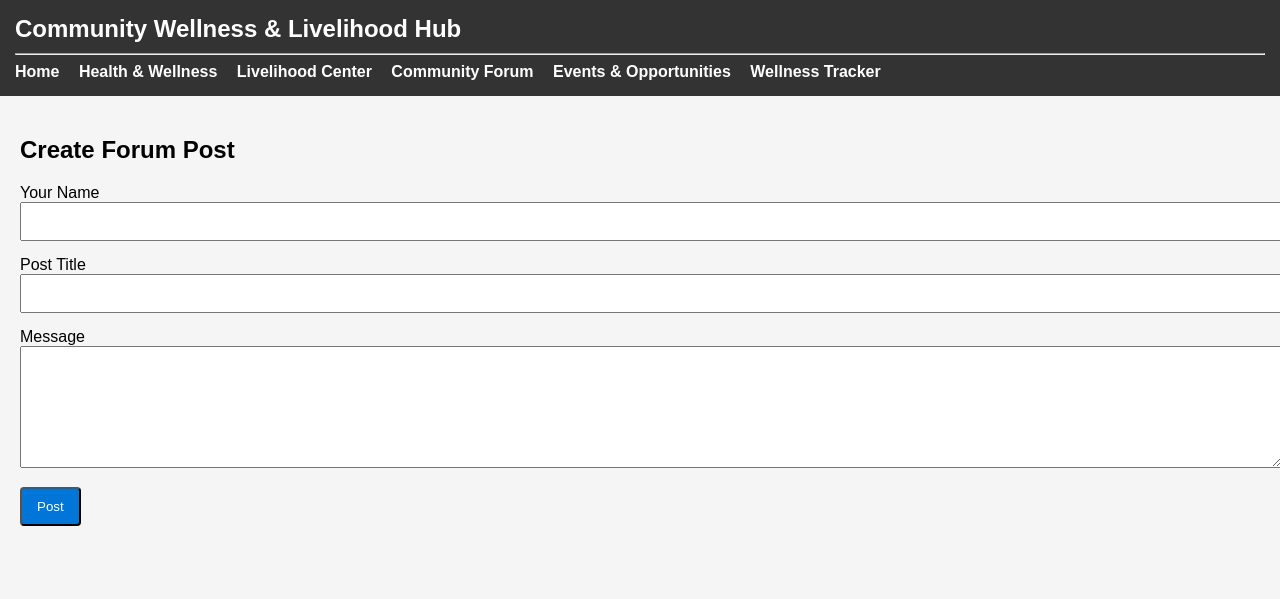
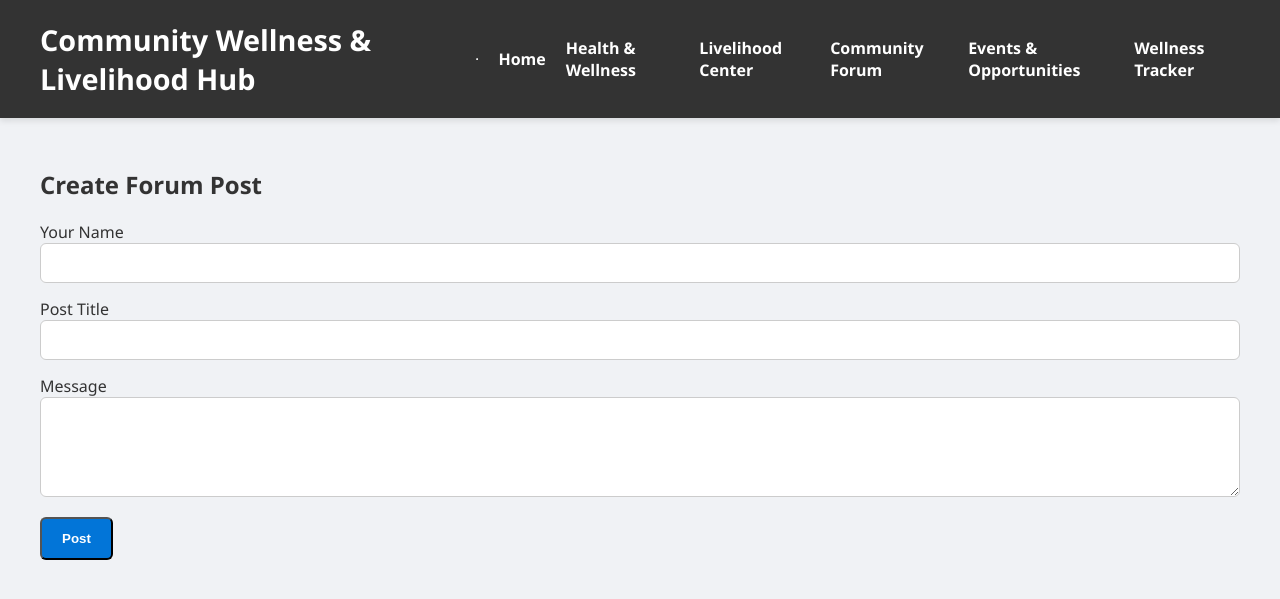
Before and after one commit to Ziiiil/ACP-PROJECT, a Flask app: page /forum/add in a window 1280 px wide. Shown: the top 599 px of the page. Run offline with Flask 3, Linux system fonts and the light colour scheme.

Commit message:
Update multiple files and apply code changes

```diff
--- a/Static/style.css
+++ b/Static/style.css
@@ -1,39 +1,148 @@
+/* Global styles */
 body {
-    font-family: Arial, sans-serif;
-    background: #f5f5f5;
+    font-family: 'Segoe UI', Tahoma, Geneva, Verdana, sans-serif;
+    background: #f0f2f5;
     margin: 0;
     padding: 0;
+    color: #333;
 }
 
+/* Navigation bar */
 nav {
     background: #333;
-    padding: 15px;
+    padding: 20px 40px;
+    display: flex;
+    align-items: center;
+    justify-content: space-between;
+    box-shadow: 0 3px 6px rgba(0,0,0,0.1);
 }
 
 nav h2 {
     color: #fff;
-    margin: 0 0 10px 0;
+    margin: 0;
+    font-size: 1.8rem;
 }
 
 nav a {
-    color: white;
-    margin-right: 15px;
+    color: #fff;
+    margin-left: 20px;
     text-decoration: none;
-    font-weight: bold;
+    font-weight: 600;
+    transition: color 0.3s ease;
 }
 
-.container {
-    padding: 20px;
+nav a:hover {
+    color: #0275d8;
 }
 
+/* Container */
+.container {
+    padding: 30px 40px;
+    max-width: 1200px;
+    margin: 0 auto;
+}
+
+/* Buttons */
 .button {
     background: #0275d8;
-    color: white;
-    padding: 10px 15px;
+    color: #fff;
+    padding: 12px 20px;
     text-decoration: none;
-    border-radius: 4px;
+    border-radius: 6px;
     display: inline-block;
+    font-weight: 600;
+    transition: background 0.3s ease, transform 0.2s ease;
 }
+
+.button:hover {
+    background: #025aa5;
+    transform: translateY(-2px);
+}
+
+/* Input fields and textareas */
+.input, .textarea {
+    width: 100%;
+    padding: 12px;
+    margin-bottom: 20px;
+    border: 1px solid #ccc;
+    border-radius: 6px;
+    font-size: 1rem;
+    box-sizing: border-box;
+    transition: border-color 0.3s ease, box-shadow 0.3s ease;
+}
+
+.input:focus, .textarea:focus {
+    border-color: #0275d8;
+    box-shadow: 0 0 5px rgba(2, 117, 216, 0.3);
+    outline: none;
+}
+
+.textarea {
+    height: 120px;
+    resize: vertical;
+}
+
+/* Cards */
+.card {
+    background: #fff;
+    padding: 20px;
+    margin-bottom: 20px;
+    border-left: 5px solid #0275d8;
+    box-shadow: 0 2px 6px rgba(0,0,0,0.05);
+    border-radius: 8px;
+    transition: transform 0.2s ease, box-shadow 0.2s ease;
+}
+
+.card:hover {
+    transform: translateY(-3px);
+    box-shadow: 0 5px 15px rgba(0,0,0,0.1);
+}
+
+/* Tables */
+table {
+    width: 100%;
+    border-collapse: collapse;
+    background: #fff;
+    border-radius: 8px;
+    overflow: hidden;
+    box-shadow: 0 2px 6px rgba(0,0,0,0.05);
+}
+
+table th, table td {
+    padding: 15px;
+    text-align: left;
+}
+
+table th {
+    background: #0275d8;
+    color: #fff;
+    font-weight: 600;
+}
+
+table tr:nth-child(even) {
+    background: #f9f9f9;
+}
+
+table tr:hover {
+    background: #e6f0fa;
+}
+
+/* Responsive */
+@media (max-width: 768px) {
+    nav {
+        flex-direction: column;
+        align-items: flex-start;
+    }
+
+    nav a {
+        margin: 10px 0 0 0;
+    }
+
+    .container {
+        padding: 20px;
+    }
+}
+
 
 .input, .textarea {
     width: 100%;
```
